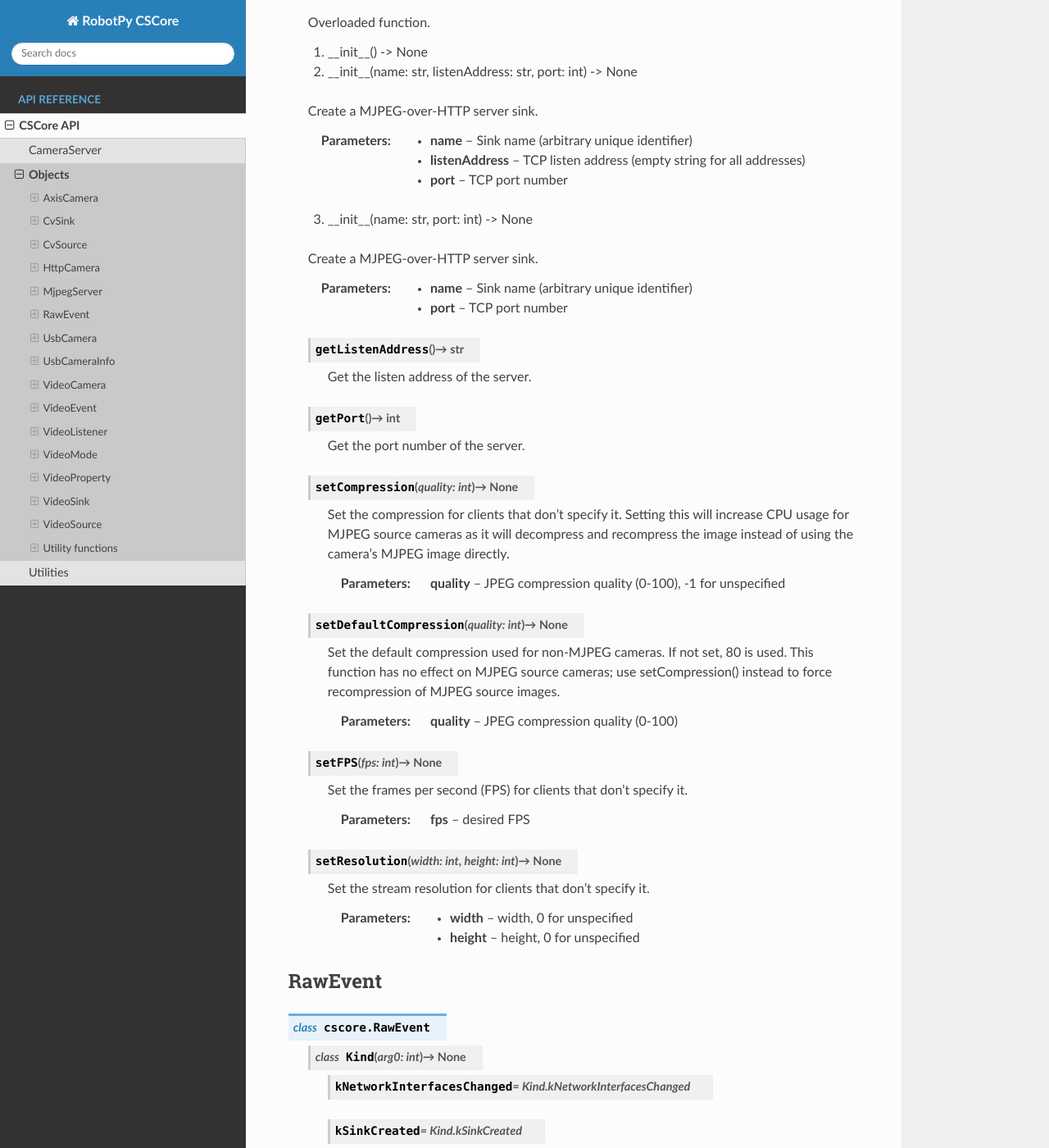
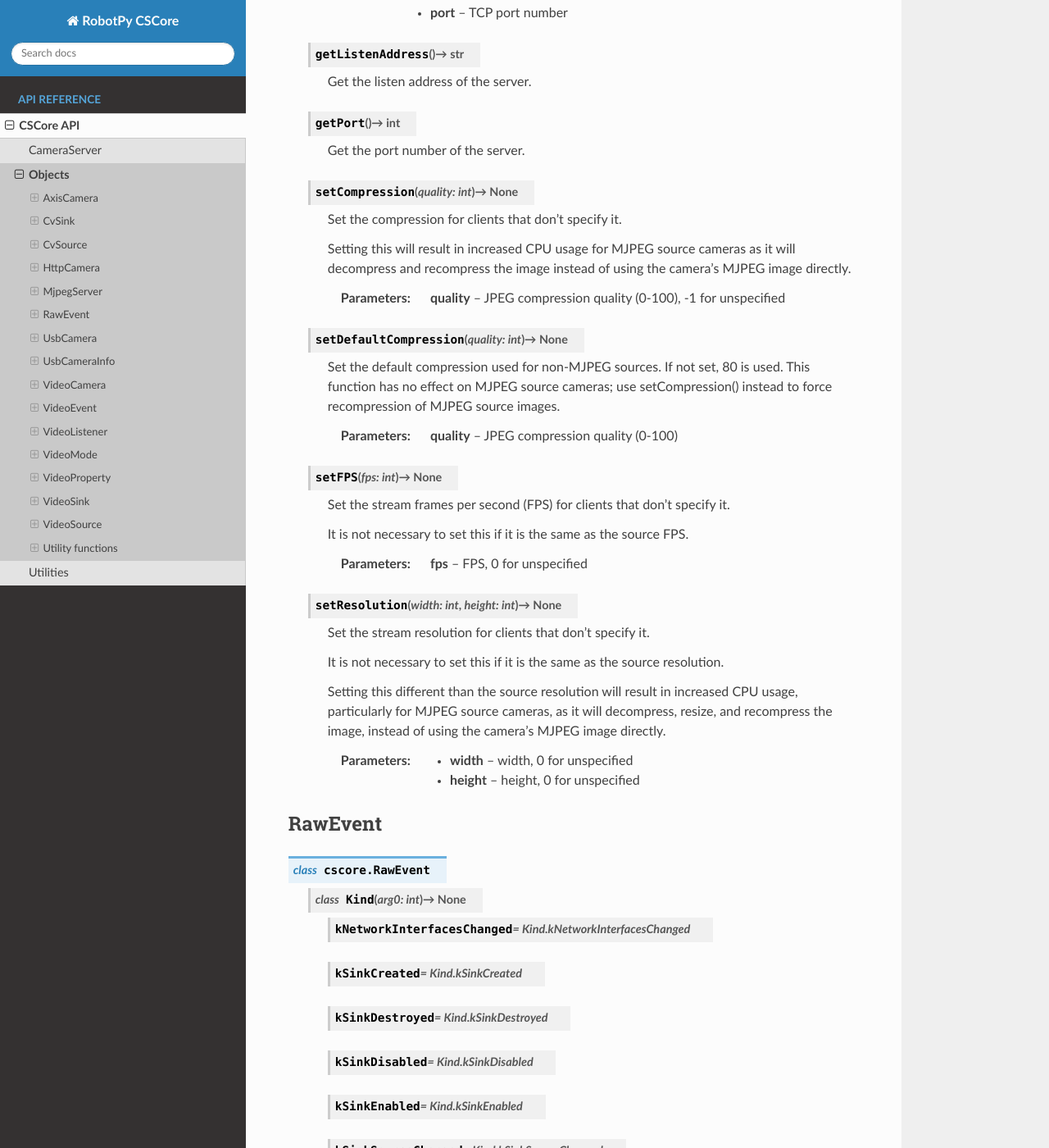
Before and after one commit to robotpy/mostrobotpy, a Sphinx documentation site: the page built from subprojects/robotpy-cscore/docs/objects.rst, in a window 1280 px wide and 1400 px high, scrolled down 5534 px. Shown: the whole window at 82% size. Built offline with Sphinx 7.4.7 and the Read the Docs theme 2.0.0, drawn with Linux system fonts in a browser that asks for light colours; the version number could not be read and is left out; some of the changed text lies outside the part shown.

Commit message:
Update docs, fix usage of release_gil

```diff
--- a/subprojects/robotpy-cscore/docs/objects.rst
+++ b/subprojects/robotpy-cscore/docs/objects.rst
@@ -344,7 +328,9 @@ MjpegServer
    .. py:method:: MjpegServer.setCompression(quality: int) -> None
       :module: cscore
 
-      Set the compression for clients that don't specify it.  Setting this will increase CPU usage for MJPEG source cameras as it will decompress and recompress the image instead of using the camera's MJPEG image directly.
+      Set the compression for clients that don't specify it.
+
+      Setting this will result in increased CPU usage for MJPEG source cameras as it will decompress and recompress the image instead of using the camera's MJPEG image directly.
 
       :param quality: JPEG compression quality (0-100), -1 for unspecified
 
@@ -352,7 +338,7 @@ MjpegServer
    .. py:method:: MjpegServer.setDefaultCompression(quality: int) -> None
       :module: cscore
 
-      Set the default compression used for non-MJPEG cameras.  If not set, 80 is used.  This function has no effect on MJPEG source cameras; use setCompression() instead to force recompression of MJPEG source images.
+      Set the default compression used for non-MJPEG sources.  If not set, 80 is used.  This function has no effect on MJPEG source cameras; use setCompression() instead to force recompression of MJPEG source images.
 
       :param quality: JPEG compression quality (0-100)
 
@@ -360,9 +346,11 @@ MjpegServer
    .. py:method:: MjpegServer.setFPS(fps: int) -> None
       :module: cscore
 
-      Set the frames per second (FPS) for clients that don't specify it.
+      Set the stream frames per second (FPS) for clients that don't specify it.
 
-      :param fps: desired FPS
+      It is not necessary to set this if it is the same as the source FPS.
+
+      :param fps: FPS, 0 for unspecified
 
 
    .. py:method:: MjpegServer.setResolution(width: int, height: int) -> None
@@ -370,7 +358,11 @@ MjpegServer
 
       Set the stream resolution for clients that don't specify it.
 
-      :param width: width, 0 for unspecified
+      It is not necessary to set this if it is the same as the source resolution.
+
+      Setting this different than the source resolution will result in increased CPU usage, particularly for MJPEG source cameras, as it will decompress, resize, and recompress the image, instead of using the camera's MJPEG image directly.
+
+      :param width:  width, 0 for unspecified
       :param height: height, 0 for unspecified
 
 
```
Also changed, not shown: other parts of subprojects/robotpy-cscore/docs/objects.rst (+1 -17 lines), 1 other file.
